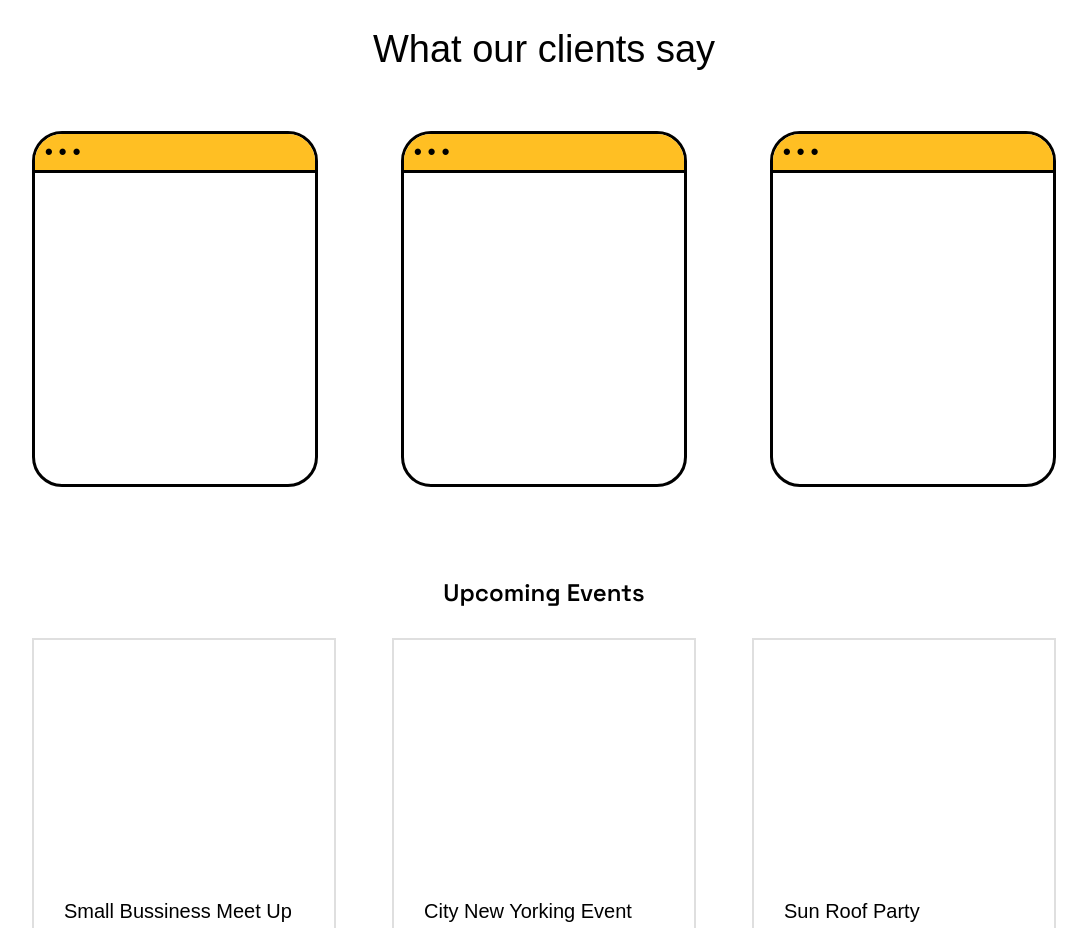
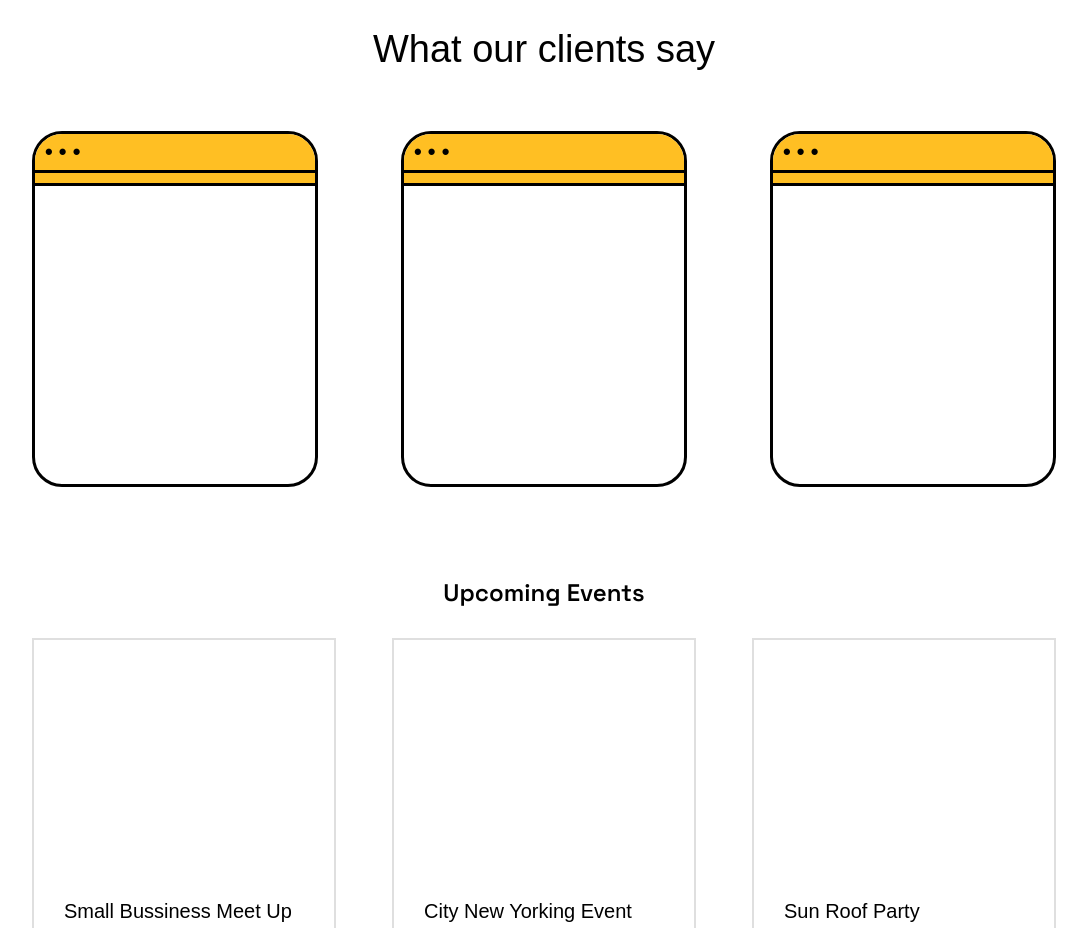
Before and after one commit to iev21/iev-frontend, an Angular app: page / in a window 1280 px wide. Shown: the part 1800-2728 px from the top of the page, without its empty margins (96-1183 px from the left). Built offline with nearby package versions, Linux system fonts and the light colour scheme.

Commit message:
Update testimonials.component.html

```diff
--- a/src/app/testimonials/testimonials.component.html
+++ b/src/app/testimonials/testimonials.component.html
@@ -2,14 +2,16 @@
     What our clients say
 </div>
 <div class="testimonials">
-    <div class="testimonials__div"><div>• • •</div><div class="innertext">
-
-    </div></div>
-    <div class="testimonials__div"><div>• • •</div><div class="innertext">
+    <div class="testimonials__div"><div>• • •</div>
+    <div class="Exceptional courses at iEV Technologies Pvt Ltd! Comprehensive content, engaging instructors, and practical insights. Highly recommend for EV enthusiasts!">
 
     </div></div>
     <div class="testimonials__div"><div>• • •</div>
-    <div class="innertext">
+    <div class="Exceptional courses at iEV Technologies Pvt Ltd! Comprehensive content, engaging instructors, and practical insights. Highly recommend for EV enthusiasts!">
+
+    </div></div>
+    <div class="testimonials__div"><div>• • •</div>
+    <div class="Exceptional courses at iEV Technologies Pvt Ltd! Comprehensive content, engaging instructors, and practical insights. Highly recommend for EV enthusiasts!">
 
     </div>
     </div>
```
